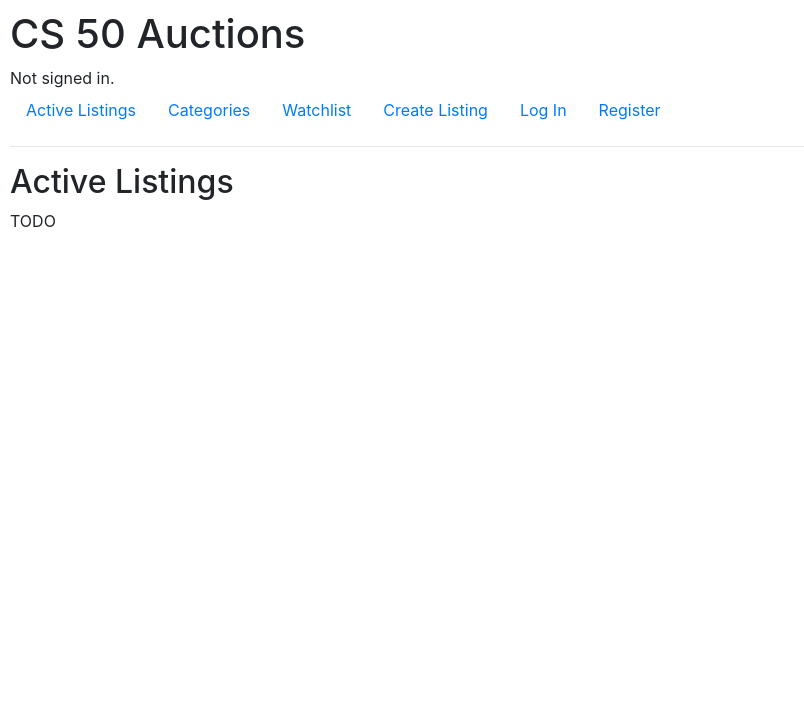
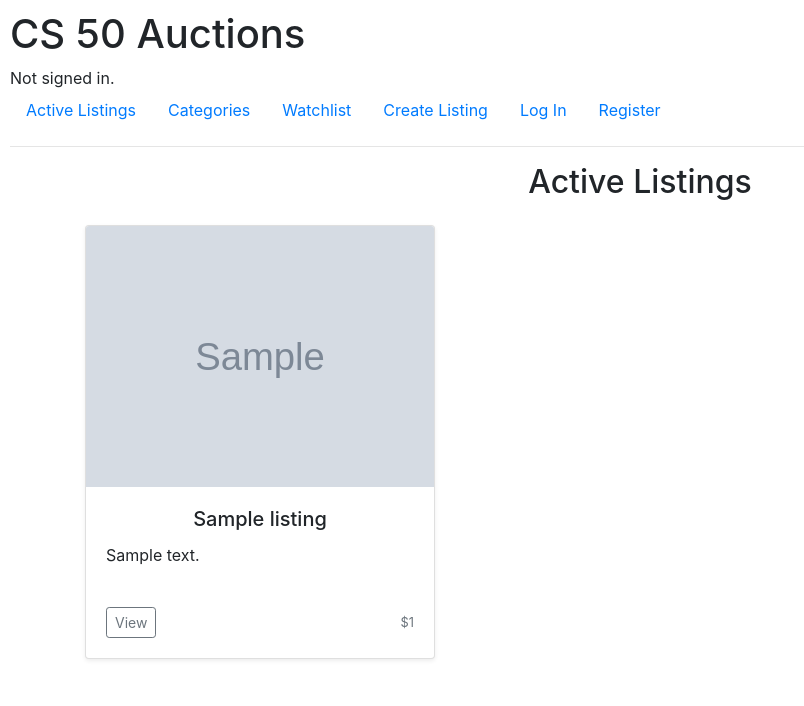
Before and after one commit to Felipe-dot/CS50-Commerce, a Django app: template auctions/templates/auctions/index.html in a window 1280 px wide. Shown: the top 706 px of the page, without its empty margins (0-804 px from the left). Run offline with Django 3.2, Linux system fonts and the light colour scheme; the template is opened without the code that fills it: most values are stand-ins (such as "Sample title", 1, 10 or a date in 2020); grey boxes marked "Sample" are stand-in pictures; some libraries are stand-ins or nearby versions.

Commit message:
Improve index layout

```diff
--- a/auctions/templates/auctions/index.html
+++ b/auctions/templates/auctions/index.html
@@ -1,7 +1,30 @@
 {% extends "auctions/layout.html" %}
 
 {% block body %}
-    <h2>Active Listings</h2>
-
-    TODO
+    <h2 class="text-center mb-4">Active Listings</h2>
+    <div class="container">
+        <div class="row">
+            {% for listing in listings %}
+            <div class="col-md-4 d-flex align-items-stretch mb-5">
+                <div class="card mb-4 shadow-sm h-100">
+                    {% if listing.image_url %}
+                        <img src="{{ listing.image_url }}" class="card-img-top" alt="{{ listing.title }}">
+                    {% endif %}
+                    <div class="card-body d-flex flex-column">
+                        <h5 class="card-title text-center">{{ listing.title }}</h5>
+                        <p class="card-text">{{ listing.description|truncatewords:20 }}</p>
+                        <div class="mt-auto">
+                            <div class="d-flex justify-content-between align-items-center">
+                                <div class="btn-group">
+                                    <a href="{% url 'listing_detail' listing.id %}" class="btn btn-sm btn-outline-secondary">View</a>
+                                </div>
+                                <small class="text-muted">${{ listing.starting_bid }}</small>
+                            </div>
+                        </div>
+                    </div>
+                </div>
+            </div>
+            {% endfor %}
+        </div>
+    </div>
 {% endblock %}
```
